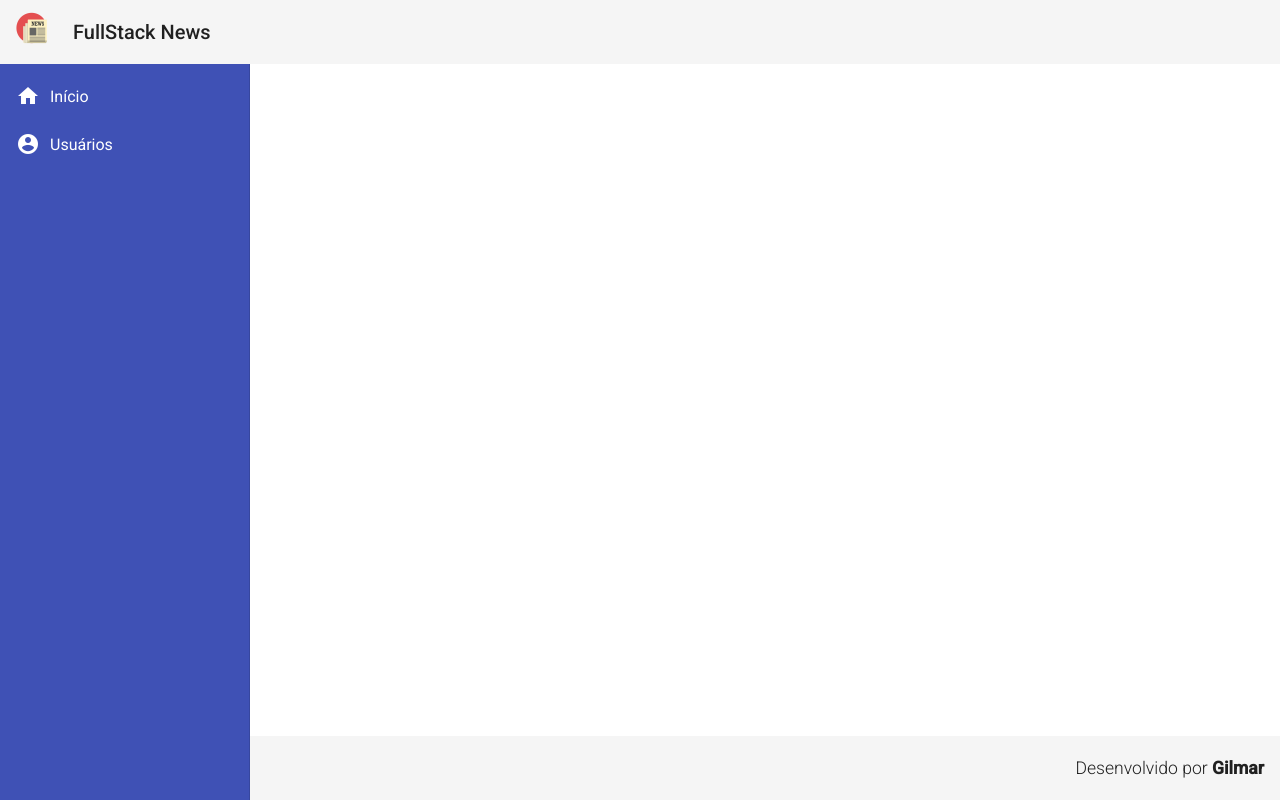
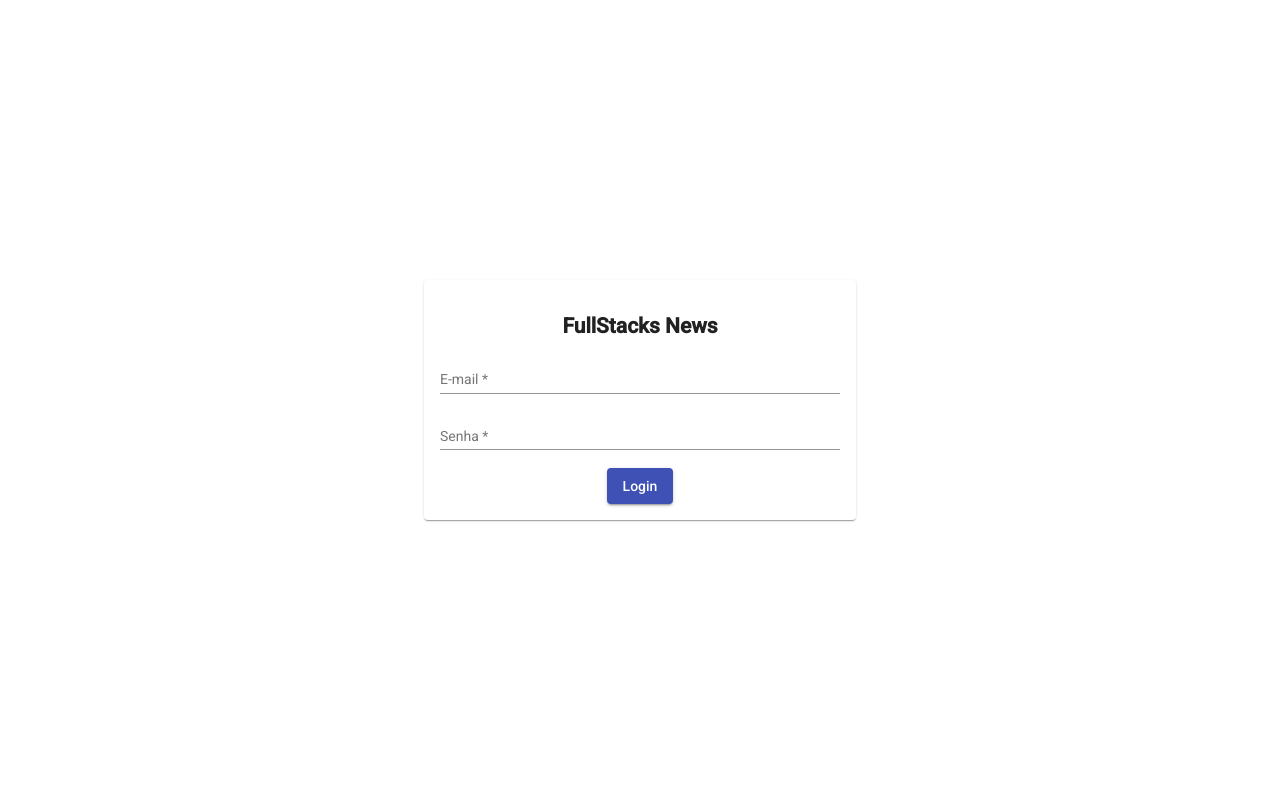
Before and after one commit to giilmaroliveira/fullstack-news-web, an Angular app: page / in a window 1280 px wide. Built offline with nearby package versions, Linux system fonts and the light colour scheme.

Commit message:
Adicionando login.component (html,css,ts)

```diff
--- a/src/app/app.component.html
+++ b/src/app/app.component.html
@@ -1,3 +1,4 @@
-<app-header></app-header>
+<!-- <app-header></app-header>
 <app-nav></app-nav>
-<app-footer></app-footer>
+<app-footer></app-footer> -->
+<app-login></app-login>
--- a/src/app/app.module.ts
+++ b/src/app/app.module.ts
@@ -8,13 +8,15 @@
 import { HeaderComponent } from './core/header/header.component';
 import { FooterComponent } from './core/footer/footer.component';
 import { NavComponent } from './core/nav/nav.component';
+import { LoginComponent } from './core/login/login.component';
 
 @NgModule({
   declarations: [
     AppComponent,
     HeaderComponent,
     FooterComponent,
-    NavComponent
+    NavComponent,
+    LoginComponent
   ],
   imports: [
     BrowserModule,
--- /dev/null
+++ b/src/app/core/login/login.component.css
@@ -0,0 +1,16 @@
+.login-form {
+  height: 100vh;
+  display: flex;
+  justify-content: center;
+  align-items: center;
+}
+
+mat-card {
+  width: 400px;
+  margin: auto;
+  text-align: center;
+}
+
+mat-form-field {
+  display: block;
+}
--- /dev/null
+++ b/src/app/core/login/login.component.html
@@ -0,0 +1,22 @@
+<div class="login-form">
+  <mat-card>
+    <mat-card-content>
+      <form [formGroup]="loginForm" (ngSubmit)="onSubmit()">
+        <h2>FullStacks News</h2>
+        <mat-form-field class="full-width-input">
+          <input matInput placeholder="E-mail" formControlName="email" required>
+          <mat-error>
+            Por favor informe um endereço de e-mail válido
+          </mat-error>
+        </mat-form-field>
+        <mat-form-field class="full-width-input">
+          <input matInput type="password" placeholder="Senha" formControlName="password" required>
+          <mat-error>
+            Por favor insira uma senha válida.
+          </mat-error>
+        </mat-form-field>
+        <button mat-raised-button color="primary">Login</button>
+      </form>
+    </mat-card-content>
+  </mat-card>
+</div>
--- /dev/null
+++ b/src/app/core/login/login.component.ts
@@ -0,0 +1,27 @@
+import { Component, OnInit } from '@angular/core';
+import { FormBuilder, FormGroup, Validators } from '@angular/forms';
+
+@Component({
+  selector: 'app-login',
+  templateUrl: './login.component.html',
+  styleUrls: ['./login.component.css']
+})
+export class LoginComponent implements OnInit {
+  public loginForm: FormGroup;
+  constructor(
+    private formBuilder: FormBuilder
+  ) {
+    this.loginForm = this.formBuilder.group({
+      email: ['', [Validators.required, Validators.email]],
+      password: ['', Validators.required]
+    });
+  }
+
+  ngOnInit(): void {
+  }
+
+  onSubmit(): void {
+    console.log(this.loginForm.value);
+  }
+
+}
```
Also changed, not shown: src/app/shared/modules/shared.module.ts (+7 -2 lines), 1 other file (tests, documents, lock files or other folders).
